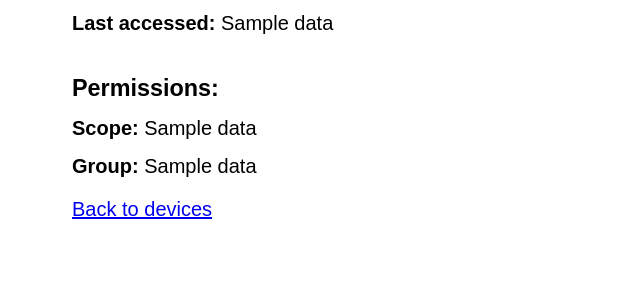
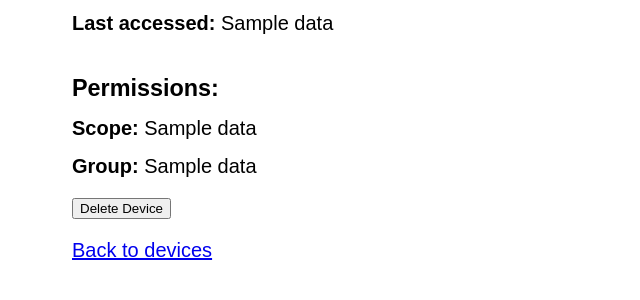
Before and after one commit to bh2779/4111_project1, a Flask app: template templates/device.html in a window 1280 px wide. Shown: the part 184-484 px from the top of the page, without its empty margins (0-640 px from the left). Run offline with Flask 2, Linux system fonts and the light colour scheme; the template is opened without the code that fills it: most values are stand-ins (such as "Sample title", 1, 10 or a date in 2020); parts of the project's set-up code (start-up, migrations or seed data) failed here and were passed over.

Commit message:
can delete devices and software now

```diff
--- a/server.py
+++ b/server.py
@@ -296,6 +296,7 @@ def device(deviceid):
     cursor = g.conn.execute("SELECT * FROM device WHERE device_id = " + str(deviceid))
     device_info = []
     for result in cursor:
+        device_info.append(result['device_id'])
         device_info.append(result['vendor'] + ' ' + result['device_type'])
         device_info.append(result['operating_system'])
         device_info.append(result['bios_version'])
@@ -320,6 +321,14 @@ def device(deviceid):
     context = dict(data = device_info)
     return render_template("device.html", **context)
 
+@app.route('/device/<int:device_id>/delete', methods=['POST'])
+def delete_device(device_id):
+    g.conn.execute("DELETE FROM accesses WHERE device_id = " + str(device_id))
+    g.conn.execute("DELETE FROM defines WHERE device_id = " + str(device_id))
+    g.conn.execute("DELETE FROM accesses WHERE device_id = " + str(device_id))
+    g.conn.execute("DELETE FROM devices WHERE device_id = " + str(device_id))
+    return redirect('/devices')
+
 @app.route('/softwares')
 def softwares():
     cursor = g.conn.execute("SELECT sid, name FROM software")
@@ -333,7 +342,7 @@ def softwares():
 @app.route('/software/<int:sid>')
 def software(sid):
     cursor = g.conn.execute("SELECT * FROM software WHERE sid = " + str(sid))
-    software_info = []
+    software_info = [sid]
     for result in cursor:
         software_info.append(result['name'])
         software_info.append(result['version'])
@@ -356,14 +365,16 @@ def add_software():
         return redirect('/softwares')
     renew_date = request.form['renew_date']
     year, month, day = renew_date.split('-')
-    if not year_val(year):
-        return redirect('/')
-    if not month_val(month):
-        return redirect('/')
-    if not day_val(day):
-        return redirect('/')
+    if not full_date_val(year, month, day):
+        return redirect('/softwares')
     cmd = 'INSERT INTO software(name, version, license, renew_date) VALUES (:name, :version, :license, :renew_date)'
     g.conn.execute(text(cmd), name = name, version = version, license = license, renew_date = renew_date)
+    return redirect('/softwares')
+
+@app.route('/software/<int:sid>/delete', methods=['POST'])
+def delete_software(sid):
+    g.conn.execute("DELETE FROM authorized WHERE sid = " + str(sid))
+    g.conn.execute("DELETE FROM software WHERE sid = " + str(sid))
     return redirect('/softwares')
 
 @app.route('/roles')
--- a/templates/device.html
+++ b/templates/device.html
@@ -14,34 +14,40 @@
             margin-top: 40px;
             margin-bottom: 15px;
         }
+        .button {
+            margin-top: 20px;
+        }
     </style>
 
     <body>
-        <h1>{{data[0]}}</h1>
+        <h1>{{data[1]}}</h1>
 
         <div class="info">
             <b>Operating System: </b>
-            {{data[1]}}
+            {{data[2]}}
         </div>
         <div class="info">
             <b>BIOS Version: </b>
-            {{data[2]}}
+            {{data[3]}}
         </div>
         <div class="info">
             <b>Last accessed: </b>
-            {{data[5]}}
+            {{data[6]}}
         </div>
         <div>
             <h3 class="perms">Permissions: </h3>
             <div class="info">
                 <b>Scope: </b>
-                {{data[3]}}
+                {{data[4]}}
             </div>
             <div class="info">
                 <b>Group: </b>
-                {{data[4]}}
+                {{data[5]}}
             </div>
         </div>
+        <form method="POST" action="/device/{{data[0]}}/delete">
+            <input type="submit" value="Delete Device" class="button">
+        </form>
         <p><a href="/devices">Back to devices</a></p>
     </body>
 </html>
```
Also changed, not shown: templates/software.html (+10 -4 lines).
